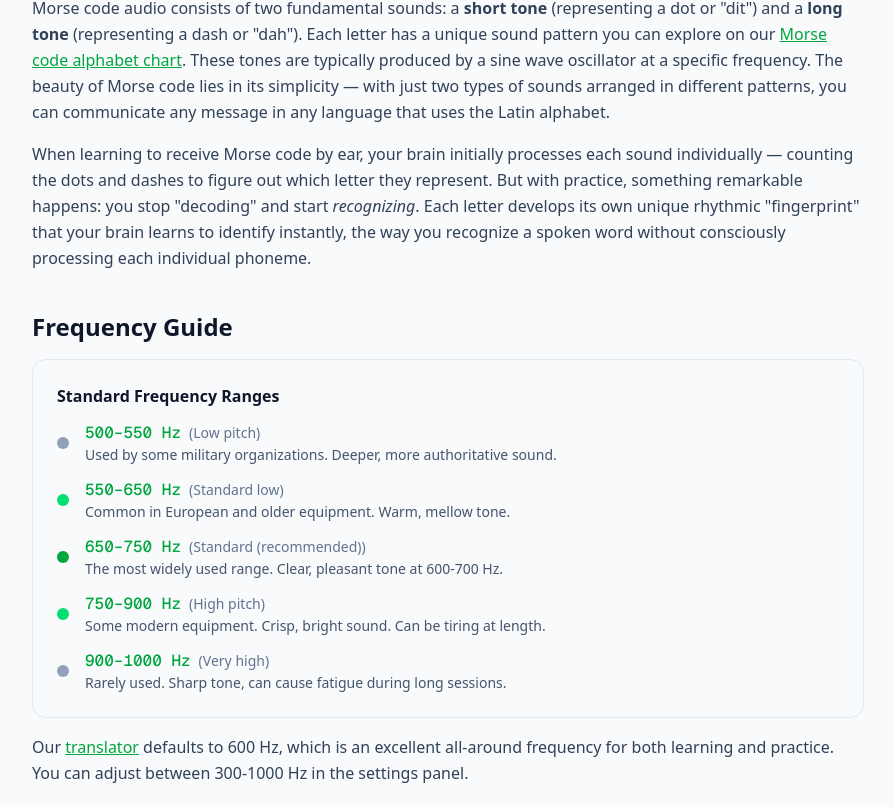
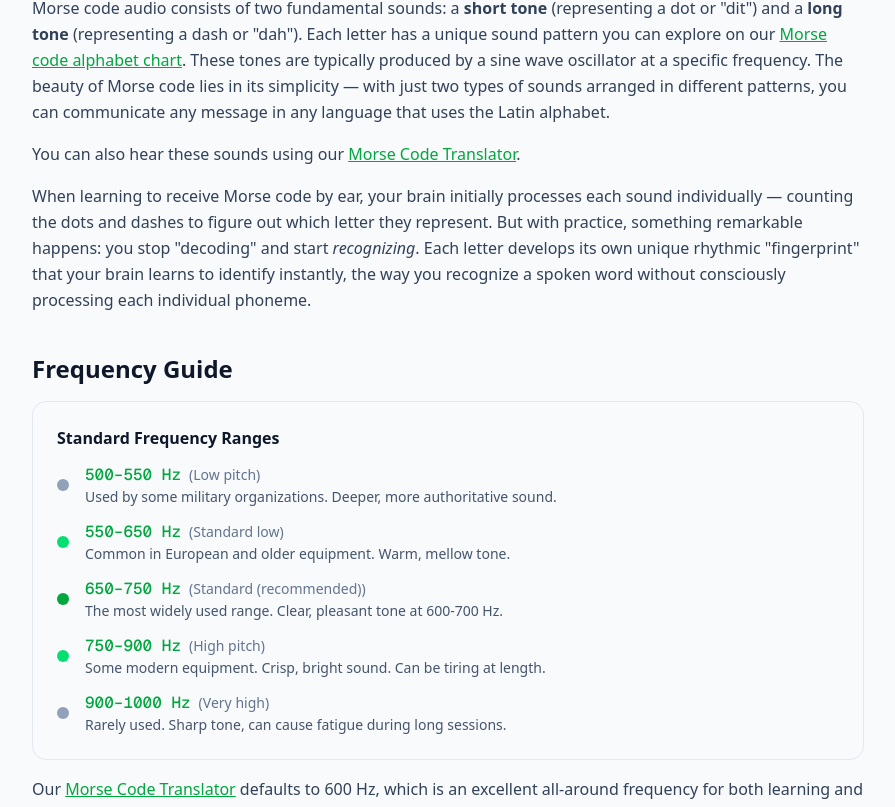
Before and after one commit to muzamil4382-hue/Morse-code-0.2, a Next.js app: page /morse-code-sounds in a window 1280 px wide. Shown: the part 350-1157 px from the top of the page, without its empty margins (192-1087 px from the left). Built offline with nearby package versions, Linux system fonts and the light colour scheme.

Commit message:
sounds page edit

```diff
--- a/src/app/morse-code-sounds/page.tsx
+++ b/src/app/morse-code-sounds/page.tsx
@@ -28,7 +28,7 @@ export default function MorseCodeSoundsPage() {
 
   const breadcrumbSchema = generateBreadcrumbSchema([
     { name: "Home", url: "/" },
-    { name: "Morse Code Sounds", url: "//morse-code-sounds" },
+    { name: "Morse Code Sounds", url: "/morse-code-sounds" },
   ]);
 
   return (
@@ -61,6 +61,15 @@ export default function MorseCodeSoundsPage() {
               sine wave oscillator at a specific frequency. The beauty of Morse code lies in its simplicity — with just two types
               of sounds arranged in different patterns, you can communicate any message in any language that uses the Latin alphabet.
             </p>
+            <p className="text-slate-700 leading-relaxed">
+  You can also hear these sounds using our{" "}
+  <Link
+    href="/"
+    className="text-green-600 underline hover:text-green-700"
+  >
+    Morse Code Translator
+  </Link>.
+</p>
             <p>
               When learning to receive Morse code by ear, your brain initially processes each sound individually — counting the
               dots and dashes to figure out which letter they represent. But with practice, something remarkable happens: you
@@ -96,7 +105,7 @@ export default function MorseCodeSoundsPage() {
             </div>
           </div>
           <p className="text-slate-700 leading-relaxed">
-            Our <Link href="/" className="text-green-600 underline">translator</Link> defaults
+            Our <Link href="/" className="text-green-600 underline">Morse Code Translator</Link> defaults
             to 600 Hz, which is an excellent all-around frequency for both learning and practice. You can adjust between
             300-1000 Hz in the settings panel.
           </p>
@@ -201,6 +210,12 @@ export default function MorseCodeSoundsPage() {
             <Link href="/morse-code-numbers" className="flex items-center gap-2 p-4 bg-green-50 border border-green-200 rounded-lg text-green-700 font-medium hover:bg-green-100 transition-colors">
               🔢 Numbers Guide
             </Link>
+            <Link
+  href="/sos-morse-code"
+  className="flex items-center gap-2 p-4 bg-green-50 border border-green-200 rounded-lg text-green-700 font-medium hover:bg-green-100 transition-colors"
+>
+  🆘 SOS Morse Code
+</Link>
           </div>
         </section>
       </div>
```
